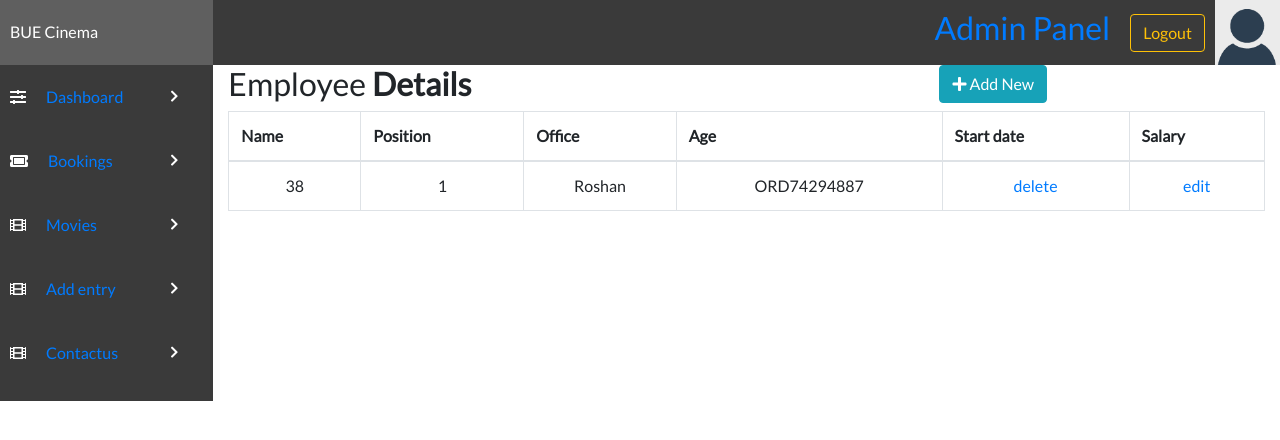
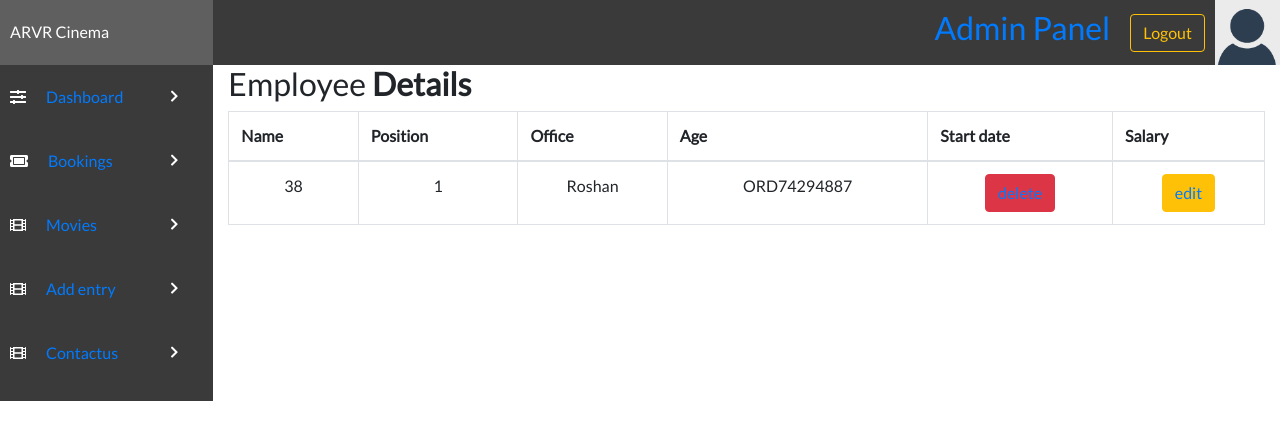
Before and after one commit to aman05382/movie_ticket_booking_system_php, a PHP site: page /Railway_Reservation_System/admin/view.php in a window 1280 px wide. Shown: the top 440 px of the page. Run offline with PHP 8.4, Linux system fonts and the light colour scheme; a user stored in the database is signed in; data comes from the database, SQL or seed files in the repository; some libraries are stand-ins or nearby versions.

Commit message:
styled buttons

```diff
--- a/admin/add.php
+++ b/admin/add.php
@@ -40,7 +40,7 @@ $cust  = "CUST" . rand(1000, 999999);
     ?>
     <div class="admin-section-header">
         <div class="admin-logo">
-            BUE Cinema
+            ARVR Cinema
         </div>
         <div class="admin-login-info">
             <div style="padding: 0 20px;"><h2><a href="#">Admin Panel</a></h2></div>
--- a/admin/addmovie.php
+++ b/admin/addmovie.php
@@ -38,7 +38,7 @@ if (isset($_POST['but_logout'])) {
     ?>
     <div class="admin-section-header">
         <div class="admin-logo">
-            BUE Cinema
+            ARVR Cinema
         </div>
         <div class="admin-login-info">
             <div style="padding: 0 20px;">
--- a/admin/admin.php
+++ b/admin/admin.php
@@ -38,7 +38,7 @@ if (isset($_POST['but_logout'])) {
     ?>
     <div class="admin-section-header">
         <div class="admin-logo">
-            BUE Cinema
+            ARVR Cinema
         </div>
         <div class="admin-login-info">
             <div style="padding: 0 20px;"><h2><a href="#">Admin Panel</a></h2></div>
@@ -98,6 +98,7 @@ if (isset($_POST['but_logout'])) {
                             <th>Age</th>
                             <th>Start date</th>
                             <th>Salary</th>
+                            <th>ORDERID</th>
                         </tr>
                         <tbody>
                             <?php
--- a/admin/view.php
+++ b/admin/view.php
@@ -32,7 +32,7 @@ if (isset($_POST['but_logout'])) {
 <body>
     <div class="admin-section-header">
         <div class="admin-logo">
-            BUE Cinema
+            ARVR Cinema
         </div>
         <div class="admin-login-info">
             <div style="padding: 0 20px;">
@@ -64,9 +64,9 @@ if (isset($_POST['but_logout'])) {
                             <div class="col-sm-8">
                                 <h2>Employee <b>Details</b></h2>
                             </div>
-                            <div class="col-sm-4">
+                            <!--<div class="col-sm-4">
                                 <a href='add.php'><button type="button" class="btn btn-info add-new"><i class="fa fa-plus"></i> Add New</button></a>
-                            </div>
+                            </div>-->
                         </div>
                     </div>
 
@@ -103,8 +103,10 @@ if (isset($_POST['but_logout'])) {
                                     <td><?php echo $movieID; ?></td>
                                     <td><?php echo $bookingFName; ?></td>
                                     <td><?php echo $ORDERID; ?></td>
-                                    <td><?php echo  "<a href='deleteBooking.php?id=" . $row['bookingID'] . "'>delete</a>"; ?></td>
-                                    <td><?php echo  "<a href='editBooking.php?id=" . $row['bookingID'] . "'>edit</a>"; ?></td>
+                                    <td><button value="Book Now!" type="submit" onclick="" type="button" class="btn btn-danger"><?php echo  "<a href='deleteBooking.php?id=" . $row['bookingID'] . "'>delete</a>"; ?></button></td>
+                                    <td><button value="Book Now!" type="submit" onclick="" type="button" class="btn btn-warning"><?php echo  "<a href='editBooking.php?id=" . $row['bookingID'] . "'>edit</a>"; ?></button></td>
+
+
 
                                 </tr>
 
```
Also changed, not shown: admin/contactus.php (+6 -5 lines).
